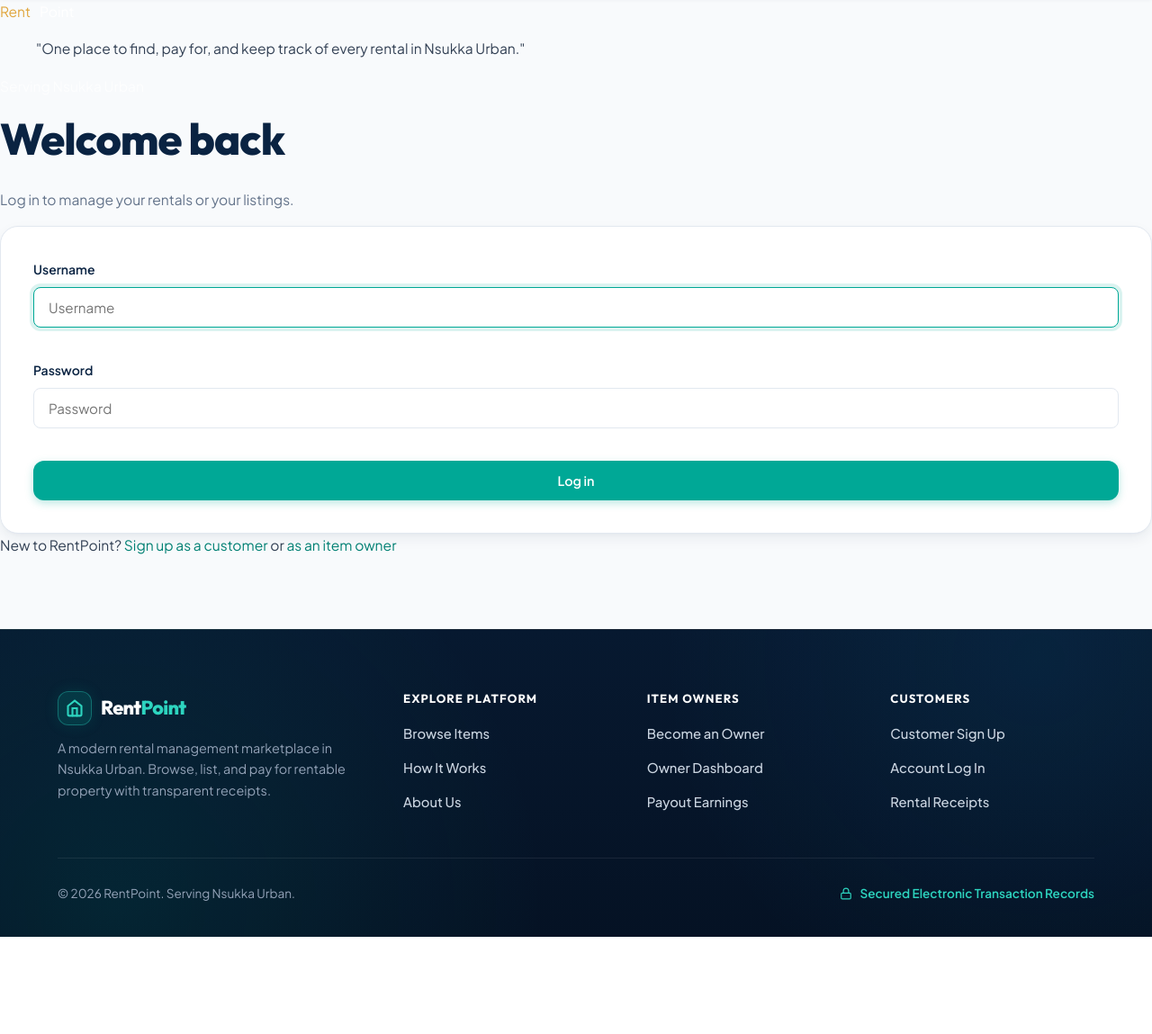
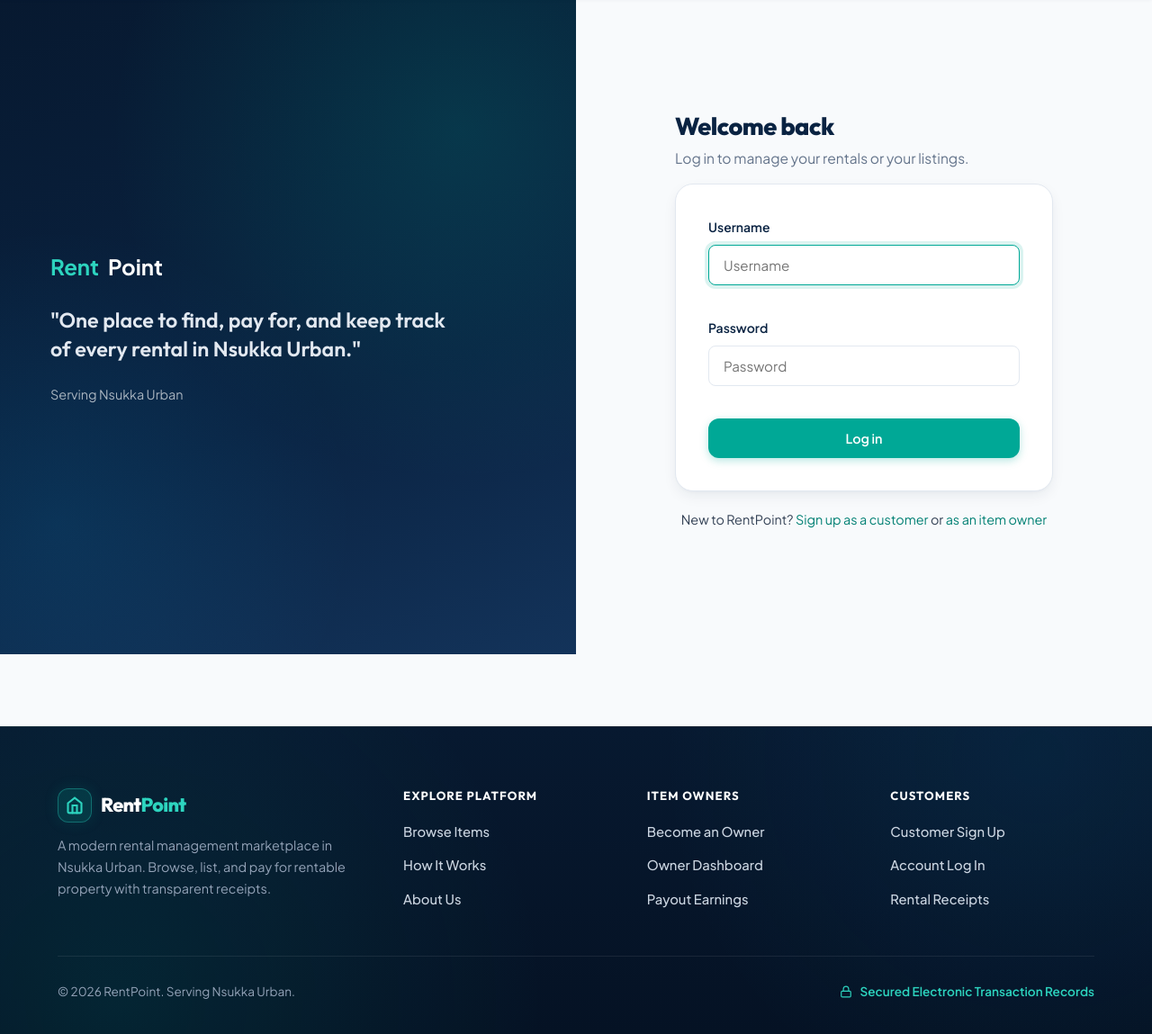
Before and after one commit to odibest7/rentpoint, a Django app: page /accounts/login/ in a window 1280 px wide. Shown: the part 73-1222 px from the top of the page at 90% size. Before the commit the page ends 1114 px from the top, so only its background shows below. Run offline with Django 5.2, Linux system fonts and the light colour scheme.

Commit message:
restore(ui): restore login and signup pages to original split-panel design with auth CSS

```diff
--- a/accounts/templates/accounts/login.html
+++ b/accounts/templates/accounts/login.html
@@ -3,9 +3,9 @@
 {% block content %}
 <div class="auth-shell">
   <div class="auth-visual">
-    <div class="brand" style="color:#fff;"><span style="color:#E0A63E;">Rent</span>Point</div>
+    <div class="brand" style="color:#fff;"><span style="color:#2DD4BF;">Rent</span>Point</div>
     <blockquote>"One place to find, pay for, and keep track of every rental in {{ PLATFORM_SERVICE_AREA }}."</blockquote>
-    <p style="color:rgba(255,255,255,0.75);">Serving {{ PLATFORM_SERVICE_AREA }}</p>
+    <p style="color:rgba(255,255,255,0.65);">Serving {{ PLATFORM_SERVICE_AREA }}</p>
   </div>
 
   <div class="auth-form-side">
--- a/accounts/templates/accounts/signup.html
+++ b/accounts/templates/accounts/signup.html
@@ -3,7 +3,7 @@
 {% block content %}
 <div class="auth-shell">
   <div class="auth-visual">
-    <div class="brand" style="color:#fff;"><span style="color:#E0A63E;">Rent</span>Point</div>
+    <div class="brand" style="color:#fff;"><span style="color:#2DD4BF;">Rent</span>Point</div>
     <blockquote>
       {% if is_item_owner_signup %}
         "List once, get paid electronically, and always know what you have earned."
@@ -11,7 +11,7 @@
         "Compare items, pay with confidence, and keep a record of every rental."
       {% endif %}
     </blockquote>
-    <p style="color:rgba(255,255,255,0.75);">Serving {{ PLATFORM_SERVICE_AREA }}</p>
+    <p style="color:rgba(255,255,255,0.65);">Serving {{ PLATFORM_SERVICE_AREA }}</p>
   </div>
 
   <div class="auth-form-side">
--- a/static/css/main.css
+++ b/static/css/main.css
@@ -1195,6 +1195,88 @@
 
 .mt-0 { margin-top: 0; }
 
+/* ---------- Auth Pages (Login and Sign Up) ---------- */
+.auth-shell {
+  display: grid;
+  grid-template-columns: 1fr 1fr;
+  min-height: calc(100vh - 73px);
+}
+
+.auth-visual {
+  display: flex;
+  flex-direction: column;
+  justify-content: center;
+  padding: 60px 56px;
+  background: linear-gradient(160deg, var(--color-primary-navy-dark) 0%, var(--color-primary-navy) 60%, var(--color-primary-navy-light) 100%);
+  color: #fff;
+  gap: 24px;
+  position: relative;
+  overflow: hidden;
+}
+
+.auth-visual::before {
+  content: '';
+  position: absolute;
+  inset: 0;
+  background:
+    radial-gradient(circle at 80% 20%, rgba(0, 168, 150, 0.18) 0%, transparent 50%),
+    radial-gradient(circle at 10% 80%, rgba(14, 165, 233, 0.12) 0%, transparent 40%);
+  pointer-events: none;
+}
+
+.auth-visual .brand {
+  font-size: 1.5rem;
+  font-weight: 800;
+  position: relative;
+}
+
+.auth-visual blockquote {
+  font-family: var(--font-display);
+  font-size: 1.45rem;
+  font-weight: 600;
+  max-width: 30ch;
+  line-height: 1.35;
+  color: #E2E8F0;
+  margin: 0;
+  padding: 0;
+  border: none;
+  position: relative;
+}
+
+.auth-visual p {
+  font-size: 0.9rem;
+  color: rgba(255, 255, 255, 0.65);
+  margin: 0;
+  position: relative;
+}
+
+.auth-form-side {
+  display: flex;
+  align-items: center;
+  justify-content: center;
+  padding: 56px 24px;
+  background: var(--color-bg);
+}
+
+.auth-form-wrap {
+  width: 100%;
+  max-width: 420px;
+}
+
+.auth-form-wrap h1 {
+  font-size: 1.7rem;
+  font-weight: 800;
+  color: var(--color-primary-navy);
+  margin-bottom: 6px;
+}
+
+.auth-switch {
+  text-align: center;
+  margin-top: 20px;
+  font-size: 0.9rem;
+  color: var(--color-ink-soft);
+}
+
 /* ---------- Footer (Distinct Deep Navy Color Design) ---------- */
 .site-footer {
   border-top: 1px solid rgba(255, 255, 255, 0.08);
@@ -1314,7 +1396,6 @@
 .alert-danger, .alert-error { background: var(--color-danger-tint); color: var(--color-danger); border-color: rgba(220, 38, 38, 0.2); }
 .alert-info { background: var(--color-accent-teal-subtle); color: var(--color-accent-teal-dark); border-color: var(--color-accent-teal-border); }
 
-/* ---------- Responsive Breakpoints ---------- */
 @media (max-width: 1024px) {
   .item-grid { grid-template-columns: repeat(3, 1fr); }
   .footer-grid { grid-template-columns: 1fr 1fr; }
@@ -1326,6 +1407,8 @@
   .dashboard-nav { position: static; flex-direction: row; overflow-x: auto; }
   .stat-row { grid-template-columns: 1fr; }
   .role-grid { grid-template-columns: 1fr; }
+  .auth-shell { grid-template-columns: 1fr; }
+  .auth-visual { display: none; }
 }
 
 @media (max-width: 680px) {
```
